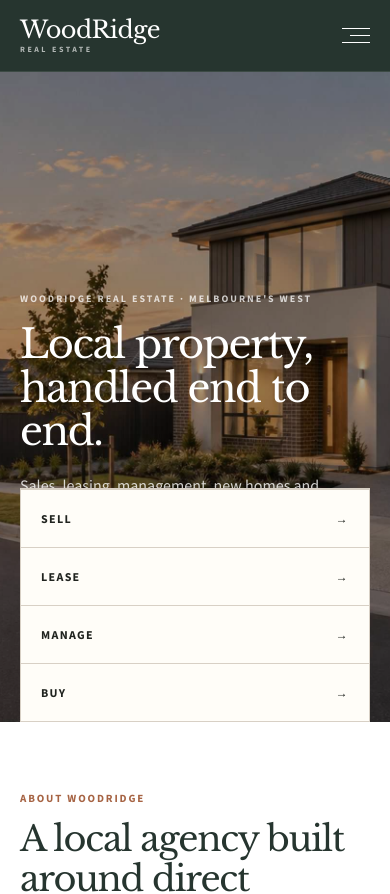
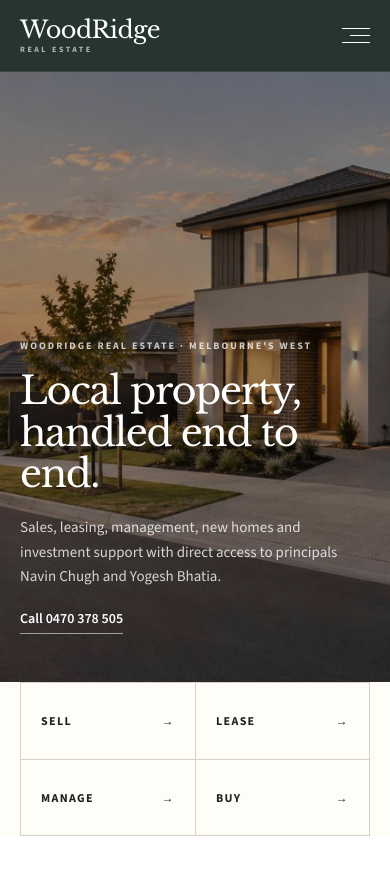
Before and after one commit to tayyabheree/Estate-website, a Next.js app: page / in a window 390 px wide. Shown: the top 894 px of the page. Built offline with nearby package versions, Linux system fonts and the light colour scheme.

Commit message:
Fix mobile hero spacing and action grid

```diff
--- a/components/sections/Hero.tsx
+++ b/components/sections/Hero.tsx
@@ -32,7 +32,8 @@
   }, []);
 
   return (
-    <section id="home" className="relative min-h-[650px] overflow-hidden bg-navy text-white md:min-h-[720px]">
+    <section id="home" className="bg-navy text-white">
+      <div className="relative min-h-[610px] overflow-hidden md:min-h-[720px]">
         <div className="absolute inset-0" aria-hidden="true">
           {slides.map((slide, index) => (
             <div
@@ -53,34 +54,35 @@
 
         <div className="absolute inset-0 bg-black/35" />
 
-      <div className="container relative z-10 flex min-h-[650px] items-end pb-[122px] pt-16 md:min-h-[720px] md:pb-[138px]">
+        <div className="container relative z-10 flex min-h-[610px] items-end pb-12 pt-20 md:min-h-[720px] md:pb-32 md:pt-24">
           <div className="max-w-[650px]">
             <p className="text-[10px] font-bold uppercase tracking-[.2em] text-white/75">
               WoodRidge Real Estate · Melbourne&apos;s west
             </p>
 
-          <h1 className="mt-4 max-w-[620px] font-serif text-[clamp(2.5rem,5vw,4.5rem)] font-normal leading-[1.08] tracking-[-.035em]">
+            <h1 className="mt-4 max-w-[620px] font-serif text-[2.4rem] font-normal leading-[1.08] tracking-[-.035em] sm:text-[3.2rem] md:text-[4.3rem]">
               Local property, handled end to end.
             </h1>
 
-          <p className="mt-5 max-w-[580px] text-base leading-relaxed text-white/80 sm:text-lg">
+            <p className="mt-5 max-w-[560px] text-[15px] leading-[1.65] text-white/80 sm:text-lg">
               Sales, leasing, management, new homes and investment support with direct
               access to principals Navin Chugh and Yogesh Bhatia.
             </p>
 
             <a
               href={"tel:" + site.contact.phones[0].replace(/\s/g, "")}
-            className="mt-6 inline-flex border-b border-white/55 pb-1 text-sm font-semibold text-white"
+              className="mt-5 inline-flex border-b border-white/55 pb-1 text-sm font-semibold text-white"
             >
               Call {site.contact.phones[0]}
             </a>
           </div>
         </div>
+      </div>
 
-      <div className="absolute inset-x-0 bottom-0 z-20">
+      <div className="relative z-20 bg-[#fffdf8] text-ink md:-mt-[84px] md:bg-transparent">
         <div className="container">
-          <div className="grid border border-line bg-[#fffdf8] text-ink sm:grid-cols-[1.2fr_repeat(4,1fr)]">
-            <div className="hidden min-h-[82px] items-center border-r border-line px-6 sm:flex">
+          <div className="grid grid-cols-2 border border-line bg-[#fffdf8] md:grid-cols-[1.2fr_repeat(4,1fr)]">
+            <div className="hidden min-h-[82px] items-center border-r border-line px-6 md:flex">
               <div>
                 <span className="block text-[10px] font-bold uppercase tracking-[.15em] text-brandBlue">
                   What can we help with?
@@ -91,11 +93,15 @@
               </div>
             </div>
 
-            {actions.map(([label, href]) => (
+            {actions.map(([label, href], index) => (
               <a
                 key={label}
                 href={href}
-                className="flex min-h-[58px] items-center justify-between border-t border-line px-5 text-xs font-bold uppercase tracking-[.11em] transition-colors hover:bg-paper sm:min-h-[82px] sm:border-l sm:border-t-0"
+                className={
+                  "flex min-h-[76px] items-center justify-between px-5 text-xs font-bold uppercase tracking-[.11em] transition-colors hover:bg-paper md:min-h-[82px] md:border-l " +
+                  (index >= 2 ? "border-t border-line md:border-t-0 " : "") +
+                  (index % 2 === 1 ? "border-l border-line md:border-l" : "")
+                }
               >
                 {label}
                 <span aria-hidden="true">→</span>
```
Lines whose indentation alone changed are shown as unchanged.
